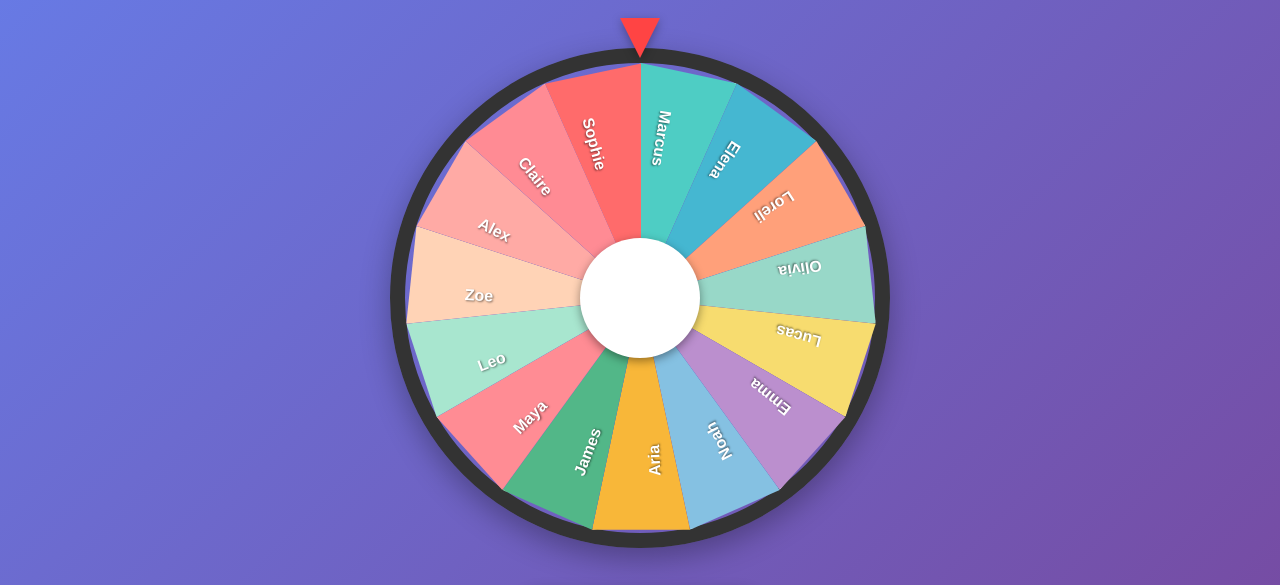
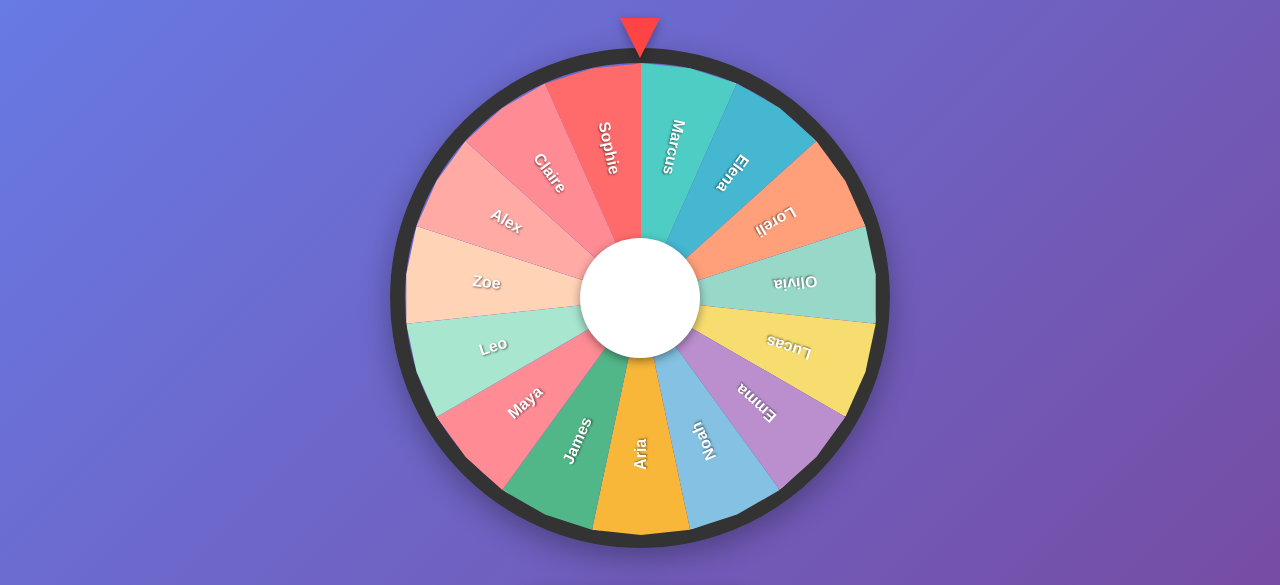
Before and after one commit to ryecb/spinwheel-frontend, a React (Vite) app: page / in a window 1280 px wide. Shown: the part 172-757 px from the top of the page. Built offline with nearby package versions, Linux system fonts and the light colour scheme; no server answers; the HTML template or start-up script is replaced by a standard one.

Commit message:
Adjust Wheel label layout and constraint number of items to 2-16

```diff
--- a/src/components/Wheel.css
+++ b/src/components/Wheel.css
@@ -27,14 +27,11 @@
 
 .slice-text {
   position: absolute;
-  left: 40%;
-  top: 15%;
-  transform: translateX(-50%) rotate(75deg);
   font-weight: bold;
-  font-size: 16px;
   color: white;
   text-shadow: 1px 1px 2px rgba(0, 0, 0, 0.5);
   text-align: center;
+  white-space: nowrap;
 }
 
 .arrow {
--- a/src/components/Wheel.jsx
+++ b/src/components/Wheel.jsx
@@ -18,18 +18,18 @@ function Wheel({ items, theme, riggedEnabled, riggedItemName }) {
 
   const buildSliceClipPath = (angle) => {
     const startAngle = 90;
-    const angle1 = startAngle;
-    const angle2 = startAngle + angle;
+    const steps = Math.max(2, Math.ceil(angle / 45));
+    const points = ['50% 50%'];
 
-    const rad1 = (angle1 * Math.PI) / 180;
-    const rad2 = (angle2 * Math.PI) / 180;
+    for (let s = 0; s <= steps; s++) {
+      const a = startAngle + (angle * s) / steps;
+      const rad = (a * Math.PI) / 180;
+      const x = 50 + 50 * Math.cos(rad);
+      const y = 50 - 50 * Math.sin(rad);
+      points.push(`${x}% ${y}%`);
+    }
 
-    const x1 = 50 + 50 * Math.cos(rad1);
-    const y1 = 50 - 50 * Math.sin(rad1);
-    const x2 = 50 + 50 * Math.cos(rad2);
-    const y2 = 50 - 50 * Math.sin(rad2);
-
-    return `polygon(50% 50%, ${x1}% ${y1}%, ${x2}% ${y2}%)`;
+    return `polygon(${points.join(', ')})`;
   };
 
   const spin = useCallback(() => {
@@ -106,6 +106,14 @@ function Wheel({ items, theme, riggedEnabled, riggedItemName }) {
 
   const clipPath = buildSliceClipPath(sliceAngle);
 
+  const midAngleDeg = 90 + sliceAngle / 2;
+  const midAngleRad = (midAngleDeg * Math.PI) / 180;
+  const textDistance = 33;
+  const textLeft = 50 + textDistance * Math.cos(midAngleRad);
+  const textTop = 50 - textDistance * Math.sin(midAngleRad);
+  const textRotation = 90 - sliceAngle / 2;
+  const fontSize = Math.max(10, Math.min(16, sliceAngle * 0.7));
+
   return (
     <>
       <div className="wheel-container">
@@ -125,7 +133,17 @@ function Wheel({ items, theme, riggedEnabled, riggedItemName }) {
                   theme.sliceColors[i % theme.sliceColors.length],
               }}
             >
-              <div className="slice-text">{item.name}</div>
+              <div
+                className="slice-text"
+                style={{
+                  left: `${textLeft}%`,
+                  top: `${textTop}%`,
+                  transform: `translate(-50%, -50%) rotate(${textRotation}deg)`,
+                  fontSize: `${fontSize}px`,
+                }}
+              >
+                {item.name}
+              </div>
             </div>
           ))}
           <div className="center-circle" onClick={spin} />
--- a/src/components/WheelEditor.css
+++ b/src/components/WheelEditor.css
@@ -121,8 +121,14 @@
   width: 100%;
 }
 
-.add-item-button:hover {
+.add-item-button:hover:not(:disabled) {
   background: rgba(102, 126, 234, 0.1);
+}
+
+.add-item-button:disabled {
+  opacity: 0.4;
+  cursor: not-allowed;
+  border-style: solid;
 }
 
 .editor-actions {
--- a/src/components/WheelEditor.jsx
+++ b/src/components/WheelEditor.jsx
@@ -60,7 +60,10 @@ function WheelEditor({ isOpen, onClose, onSave, onDelete, wheel }) {
     }
   };
 
+  const MAX_ITEMS = 16;
+
   const handleAddItem = () => {
+    if (items.length >= MAX_ITEMS) return;
     setItems([...items, '']);
   };
 
@@ -98,7 +101,7 @@ function WheelEditor({ isOpen, onClose, onSave, onDelete, wheel }) {
     if (e.key === 'Enter') {
       if (editingIndex !== null) {
         finishEditing();
-      } else if (index === items.length - 1 && items[index].trim()) {
+      } else if (index === items.length - 1 && items[index].trim() && items.length < MAX_ITEMS) {
         handleAddItem();
         setTimeout(() => {
           const inputs = document.querySelectorAll('.item-input');
@@ -159,7 +162,7 @@ function WheelEditor({ isOpen, onClose, onSave, onDelete, wheel }) {
 
         <div className="editor-field">
           <label>
-            Items <span className="hint">(min 2)</span>
+            Items <span className="hint">(2\u201316)</span>
             {riggedMode && (
               <span className="rigged-hint">
                 {riggedItemName ? ` \u2014 rigged: ${riggedItemName}` : ' \u2014 click an item to rig'}
@@ -213,8 +216,12 @@ function WheelEditor({ isOpen, onClose, onSave, onDelete, wheel }) {
               </div>
             ))}
           </div>
-          <button className="add-item-button" onClick={handleAddItem}>
-            + Add Item
+          <button
+            className="add-item-button"
+            onClick={handleAddItem}
+            disabled={items.length >= MAX_ITEMS}
+          >
+            {items.length >= MAX_ITEMS ? `Max ${MAX_ITEMS} items` : '+ Add Item'}
           </button>
         </div>
 
```
